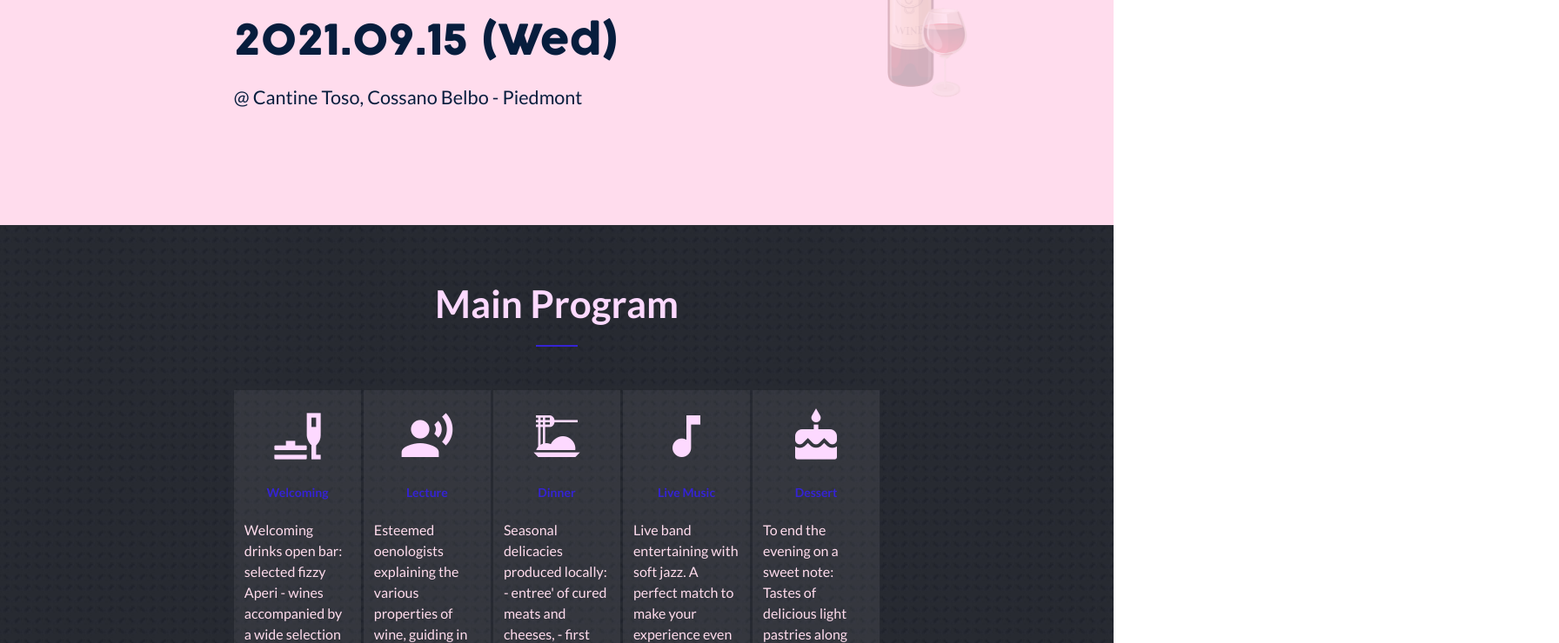
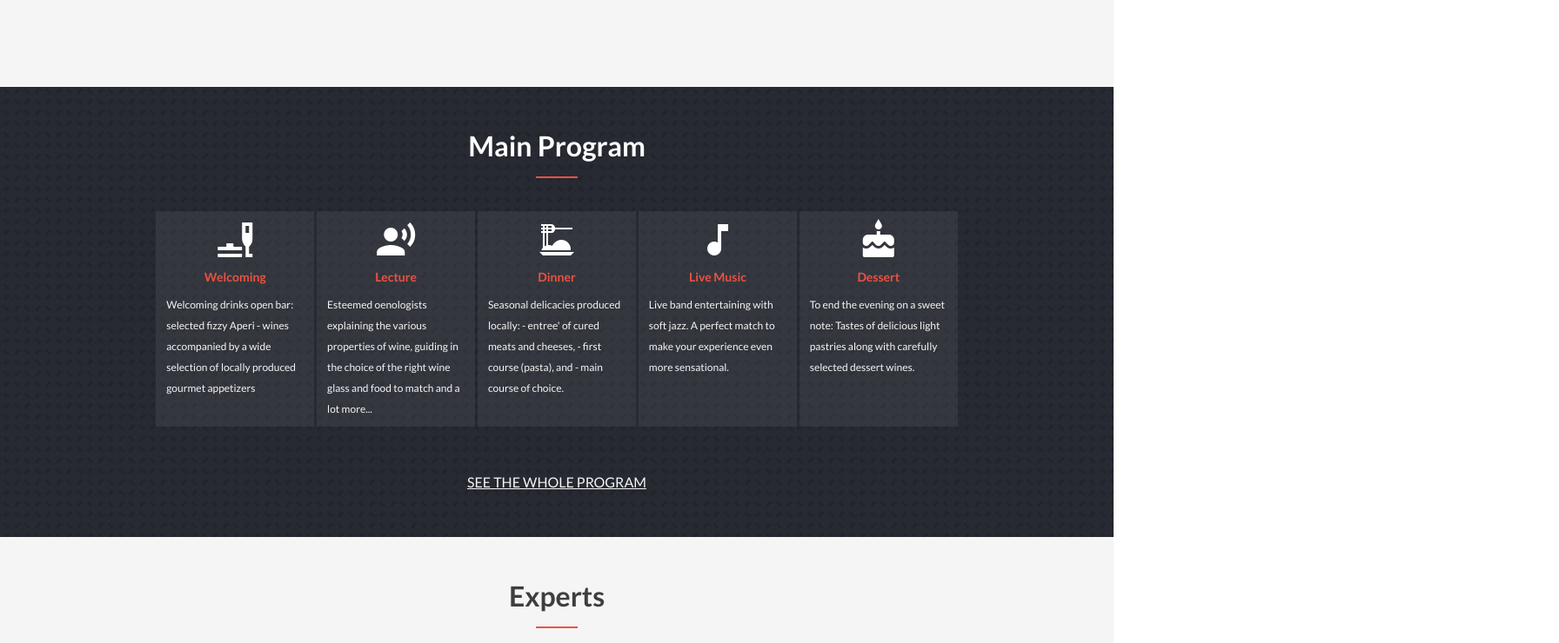
Before and after one commit to M0rrighan/EventPage, a website: page index.html in a window 1280 px wide. Shown: the part 743-1483 px from the top of the page at 87% size, 1792 px wide, since content can reach past the window. Drawn offline with Linux system fonts and the light colour scheme.

Commit message:
Fix link to variables.scss

```diff
--- a/scss/styles.scss
+++ b/scss/styles.scss
@@ -1,4 +1,4 @@
-@import "variables1";
+@import "variables";
 @import "mixins";
 @import "globals";
 @import "header";
```
Also changed, not shown: scss/styles.css, 1 other file.
